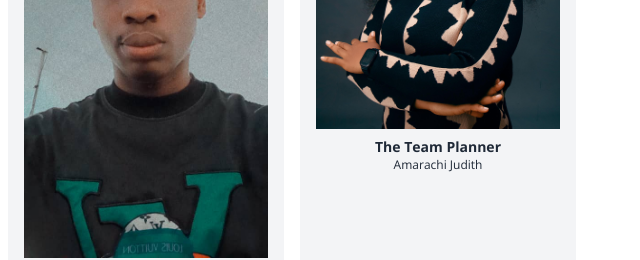
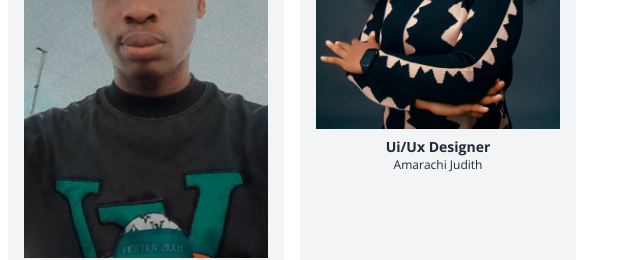
Before and after one commit to mode-17/Web303, a plain HTML site: page index.html in a window 1280 px wide. Shown: the part 2360-2620 px from the top of the page, 640-1280 px from the left. Drawn offline with nearby package versions, Linux system fonts and the light colour scheme.

Commit message:
Update index.html

```diff
--- a/index.html
+++ b/index.html
@@ -142,7 +142,7 @@
           </div>
           <div class="bg-gray-100 p-4 rounded-lg text-center">
             <img src="4.jpg" alt="Profile image for Front End Dev" class="w-full h-auto mb-2">
-            <h5 class="font-bold text-sm">The Team Planner</h5>
+            <h5 class="font-bold text-sm">Ui/Ux Designer</h5>
             <p class="text-xs">Amarachi Judith</p>
           </div>
 
```
